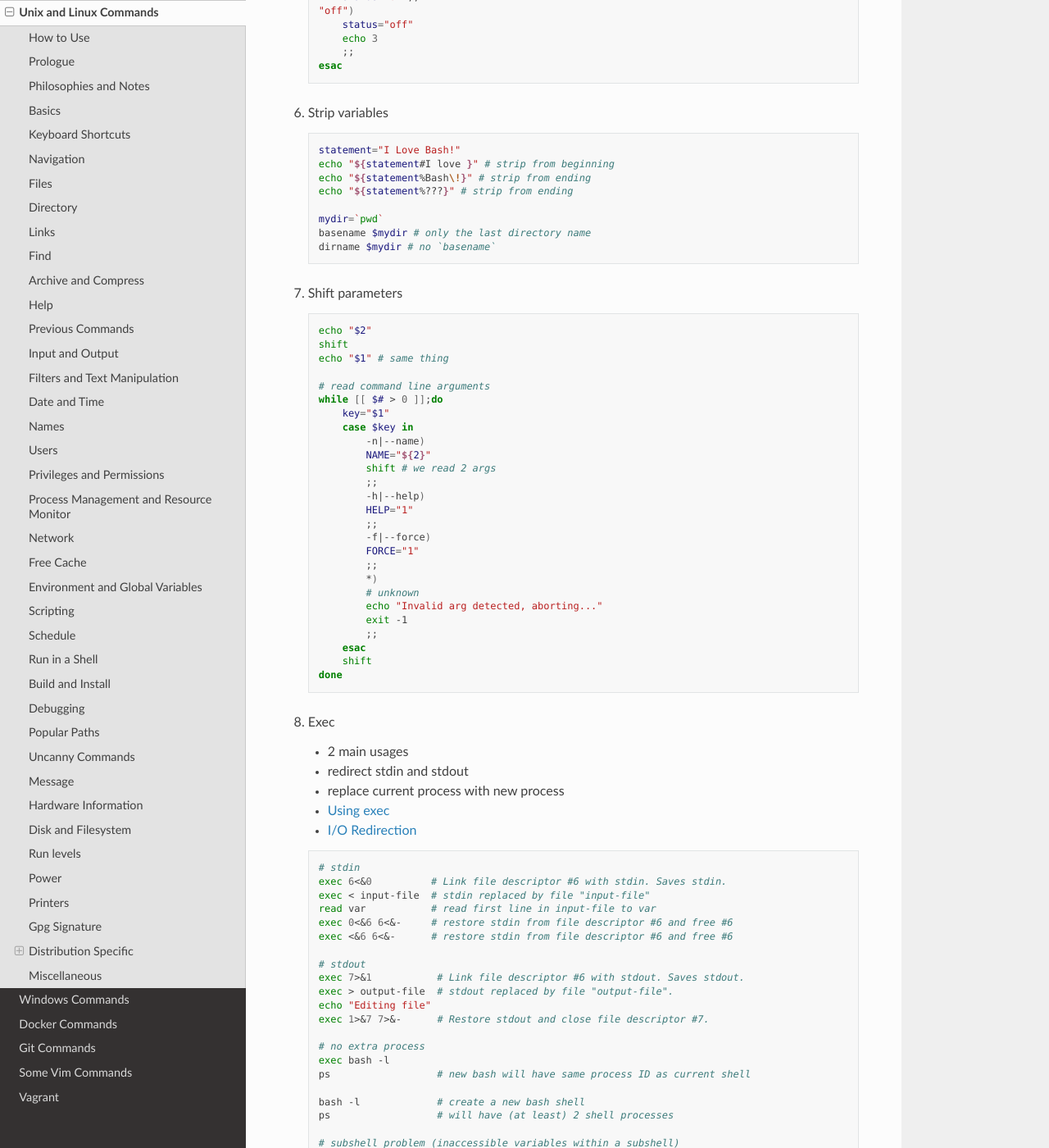
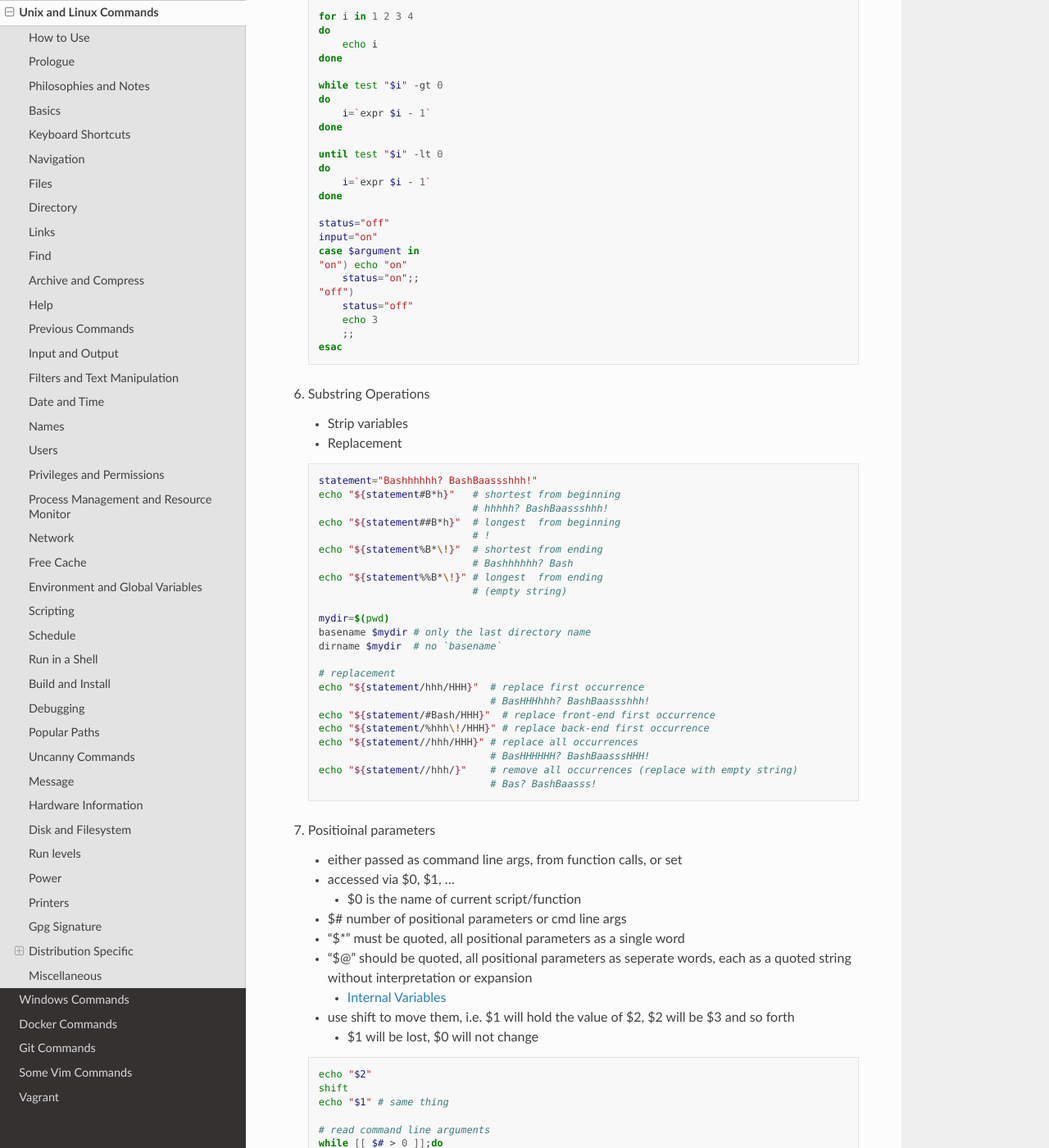
Before and after one commit to snowme34/snowme34.com, a Sphinx documentation site: the page built from docs/source/reference/commands/unix-and-linux-commands.md, in a window 1280 px wide and 1400 px high, scrolled down 33919 px. Shown: the whole window at 82% size. Built offline with Sphinx 7.4.7 and the Read the Docs theme 2.0.0, drawn with Linux system fonts in a browser that asks for light colours; some of the changed text lies outside the part shown.

Commit message:
upate unix cmd: array, expansion substring, positional parameters

````diff
--- a/docs/source/reference/commands/unix-and-linux-commands.md
+++ b/docs/source/reference/commands/unix-and-linux-commands.md
@@ -230,6 +230,7 @@
 
     * [Shell Expansions (Bash Reference Manual)](https://www.gnu.org/software/bash/manual/html_node/Shell-Expansions.html#Shell-Expansions)
     * Magics about `$`: [Shell Parameter Expansion](https://www.gnu.org/software/bash/manual/html_node/Shell-Parameter-Expansion.html#Shell-Parameter-Expansion)
+    * [Filename Expansion](https://www.gnu.org/software/bash/manual/html_node/Filename-Expansion.html)
     * process substitution is to substitute a command with a filename
         * process being substituted are run async
         * "Process substitution is supported on systems that support named pipes (FIFOs) or the /dev/fd method of naming open files"
@@ -237,6 +238,7 @@
 
     ```bash
     echo $( date ) # substitute with the command output
+                   # spawn a new process, that process write to stdout, current process reads from that stdout
 
     mkdir -v ~/{old,new} # creates ~/old, ~/new
     echo {1..10}
@@ -249,6 +251,24 @@
     str=1234abcd
     echo ${str:1:2} # substring
     echo ${str: -1:2} # negative offset must have a space to avoid confusion with ${parameter:-word}
+
+    # case conversion (pattern should be matching one char only)
+    str=aabbccdd
+    echo ${str^a}  # convert the first char, if matched with pattern, to upper case
+    echo ${str^^a} # convert all
+    str=AABBCCDD
+    echo ${str,a}  # lower case
+    echo ${str,,a}
+
+    set -- a b c d e f g 1 2 3 4 # set the positional parameters, $1 $2 etc.
+    array=(1 2 3 4 a b c d e f g)
+
+    echo ${#str} # length of string
+    echo ${#@}
+    echo ${#*} # length of positional parameters
+    echo ${#array[@]}
+    echo ${#array[*]} # length of array
+    # ... read more https://www.gnu.org/software/bash/manual/html_node/Shell-Parameter-Expansion.html
 
     # process substitution
     echo <(echo "bash love")
@@ -1807,20 +1827,48 @@
     esac
     ```
 
-6. Strip variables
-
-    ```bash
-    statement="I Love Bash!"
-    echo "${statement#I love }" # strip from beginning
-    echo "${statement%Bash\!}" # strip from ending
-    echo "${statement%???}" # strip from ending
-
-    mydir=`pwd`
+6. Substring Operations
+
+    * Strip variables
+    * Replacement
+
+    ```bash
+    statement="Bashhhhhh? BashBaassshhh!"
+    echo "${statement#B*h}"   # shortest from beginning
+                              # hhhhh? BashBaassshhh!
+    echo "${statement##B*h}"  # longest  from beginning
+                              # !
+    echo "${statement%B*\!}"  # shortest from ending
+                              # Bashhhhhh? Bash
+    echo "${statement%%B*\!}" # longest  from ending
+                              # (empty string)
+
+    mydir=$(pwd)
     basename $mydir # only the last directory name
-    dirname $mydir # no `basename`
-    ```
-
-7. Shift parameters
+    dirname $mydir  # no `basename`
+
+    # replacement
+    echo "${statement/hhh/HHH}"  # replace first occurrence
+                                 # BasHHHhhh? BashBaassshhh!
+    echo "${statement/#Bash/HHH}"  # replace front-end first occurrence
+    echo "${statement/%hhh\!/HHH}" # replace back-end first occurrence
+    echo "${statement//hhh/HHH}" # replace all occurrences
+                                 # BasHHHHHH? BashBaasssHHH!
+    echo "${statement//hhh/}"    # remove all occurrences (replace with empty string)
+                                 # Bas? BashBaasss!
+    ```
+
+7. Positioinal parameters
+
+    * either passed as command line args, from function calls, or set
+    * accessed via $0, $1, ...
+        * $0 is the name of current script/function
+    * $# number of positional parameters or cmd line args
+    * "$*" must be quoted, all positional parameters as a single word
+    * "$@" should be quoted, all positional parameters as seperate words, each as a quoted string without interpretation or expansion
+      * [Internal Variables](https://www.tldp.org/LDP/abs/html/internalvariables.html#APPREF)
+    * use shift to move them, i.e. $1 will hold the value of $2, $2 will be $3 and so forth
+        * $1 will be lost, $0 will not change
 
     ```bash
     echo "$2"
@@ -1902,6 +1950,61 @@
     eval echo -e $USER
     ```
 
+10. array
+
+    * note that bash variables have no type
+        * strings
+    * [Arrays](https://www.tldp.org/LDP/abs/html/arrays.html)
+
+    ```bash
+    declare -a array # declare array as an array, not necessary in all cases
+
+    # print whole array
+    echo ${array[@]}
+    echo ${array[*]}
+    # difference is same as $@ vs $*
+
+    # normal variables can use array operators
+    str=123
+    echo ${#str[@]} # length is 1
+    echo ${str[0]} # will be 123
+
+    # literal init
+    array=( {0..3} AAA )
+    echo ${array[@]}
+    array[10]="This is the 10th elem of a sparse array"
+    echo ${array[@]}
+    echo ${!array[@]}
+
+    # another init
+    array=([1]=one [2]=two)
+    echo ${array[@]}
+
+    # read to array
+    read -a inputs
+
+    # can use variable as index
+    idx=1
+    echo ${array[idx]}
+
+    # same as ${array[0]}
+    echo ${array}
+
+    # for-each
+    for elem in "${inputs[@]}"
+    do
+        echo $elem
+    done
+
+    # can use stirng operations, e.g. substring removal (strip) and replacement etc.
+    echo ${array[@]#o*}
+    echo ${array}
+
+    # delete
+    unset array[0]
+    unset array
+    ```
+
 ## Schedule
 
 1. Chronos
````
Also changed, not shown: other parts of docs/source/reference/commands/unix-and-linux-commands.md (+1 -1 lines).
